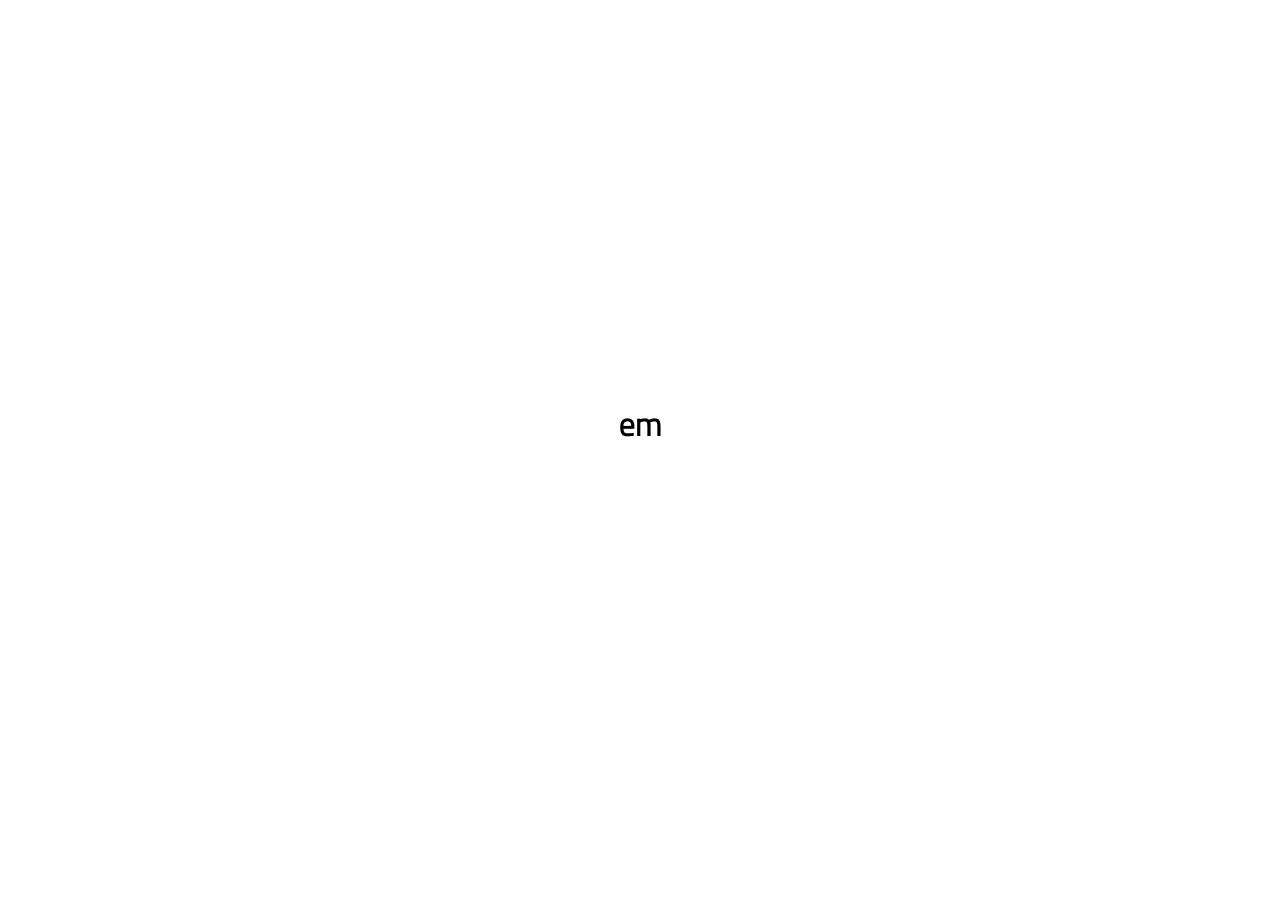
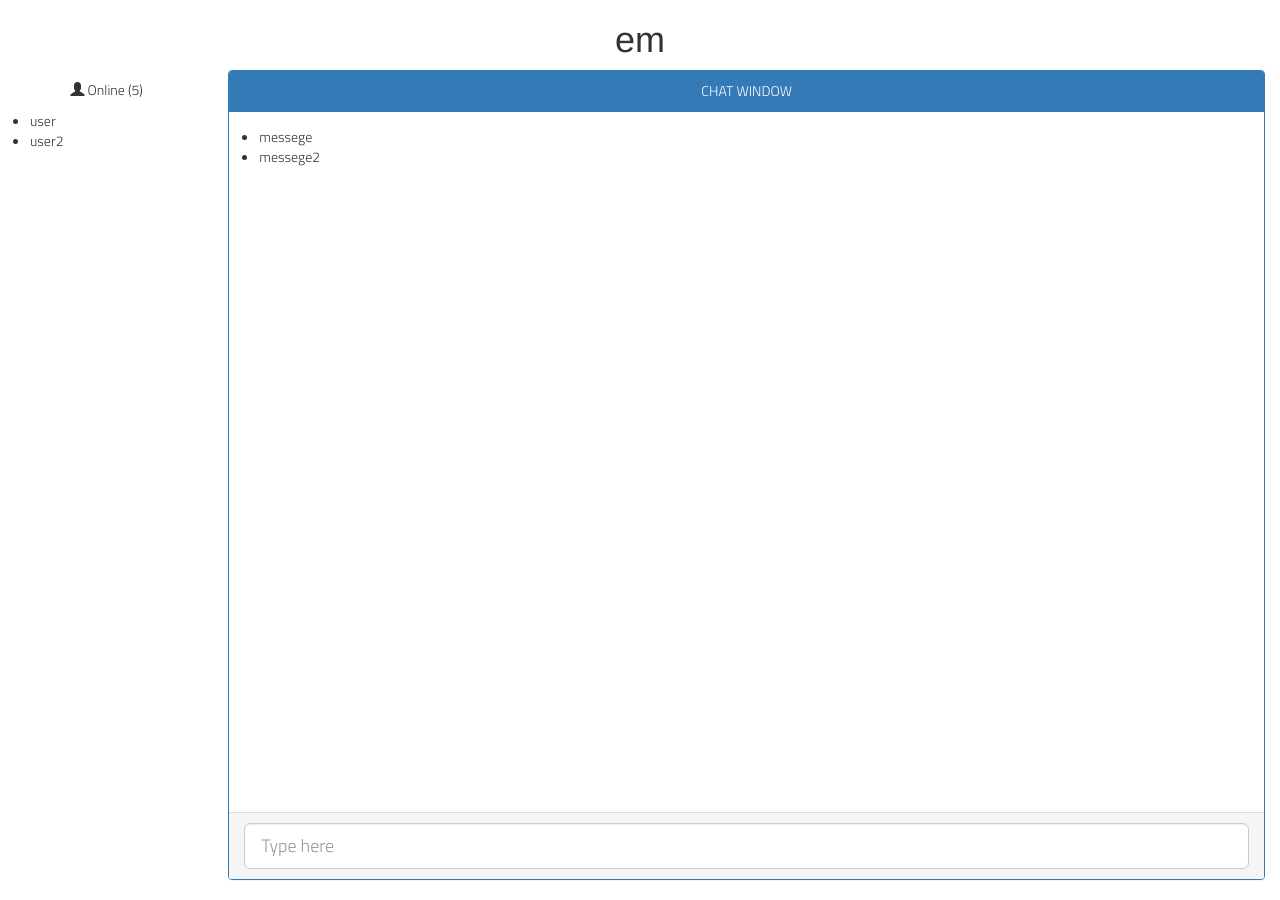
Before and after one commit to matsta25/chattie, a website: page index.html in a window 1280 px wide. Before the commit the page ends 800 px from the top, so only its background shows below. Drawn offline with nearby package versions, Linux system fonts and the light colour scheme.

Commit message:
Basic frontend, with little use of bootstrap

```diff
--- a/index.html
+++ b/index.html
@@ -1,11 +1,14 @@
 <!DOCTYPE html>
 <html lang="en">
+
 <head>
   <meta charset="UTF-8">
   <meta name="viewport" content="width=device-width, initial-scale=1.0">
   <meta http-equiv="X-UA-Compatible" content="ie=edge">
   <title>Em</title>
 
+  <!-- link bootstrap -->
+  <link rel="stylesheet" href="https://maxcdn.bootstrapcdn.com/bootstrap/3.3.7/css/bootstrap.min.css">
   <!-- link main css -->
   <link rel="stylesheet" href="main.css">
   <!-- link font wff -->
@@ -14,7 +17,40 @@
   </style>
 
 </head>
+
 <body>
   <h1>em</h1>
+
+  <!-- container with a logged in users  -->
+  <div class="col-md-2">
+    <div class="panel-heading">
+      <span class="glyphicon glyphicon-user"></span> Online (5)
+    </div>
+    <ul>
+      <li>user</li>
+      <li>user2</li>
+    </ul>
+  </div>
+
+  <!-- container with message display and type input -->
+  <div class="col-md-10">
+    <div class="panel panel-primary">
+      <div class="panel-heading">
+        CHAT WINDOW
+      </div>
+      <div class="panel-body">
+        <ul>
+          <li> messege </li>
+          <li> messege2 </li>
+        </ul>
+      </div>
+      <div class="panel-footer">
+        <form class="" action="index.html" method="post">
+          <input type="text" class="form-control input-lg" placeholder="Type here">
+        </form>
+      </div>
+    </div>
+  </div>
 </body>
+
 </html>
--- a/main.css
+++ b/main.css
@@ -5,7 +5,17 @@
 }
 
 h1 {
-    width: 100%;
     text-align: center;
-    padding-top: 50vh;
 }
+
+.panel-heading {
+  text-align: center;
+}
+/* hardcoded for visualization */
+.panel-body {
+  height: 700px;
+}
+
+li{
+  margin-left: 15px;
+}
--- a/package.json
+++ b/package.json
@@ -17,6 +17,6 @@
   },
   "homepage": "https://github.com/matsta25/em-chat#readme",
   "dependencies": {
-    "express": "^4.16.2"
+    "express": "^4.16.3"
   }
 }
```
Lines whose indentation alone changed are shown as unchanged.
